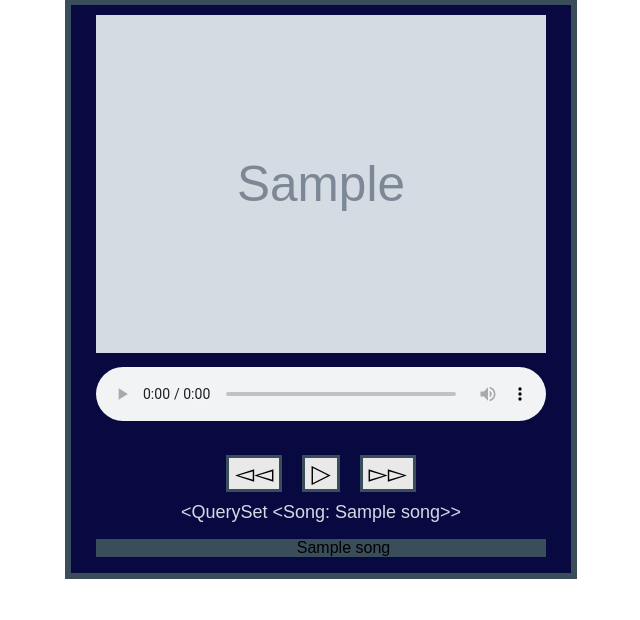
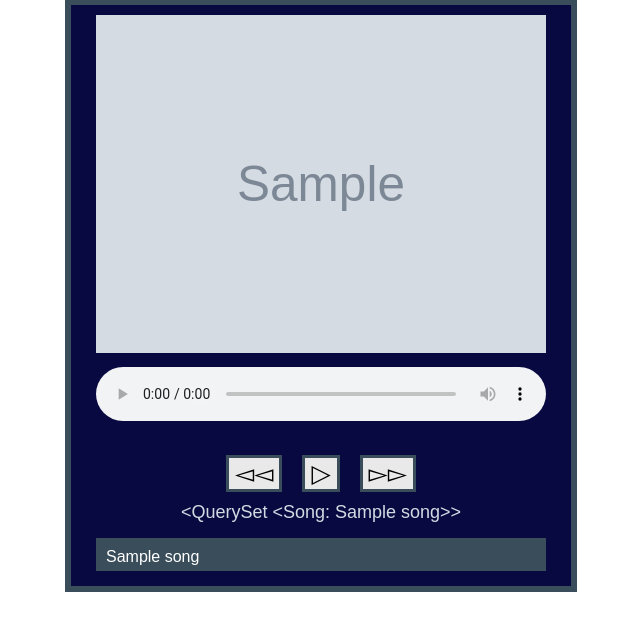
Before and after one commit to KrisAff84/Lyria, a Django app: template player/templates/index.html in a window 1280 px wide. Shown: the part 229-849 px from the top of the page, without its empty margins (319-959 px from the left). Before the commit the page ends 808 px from the top, so only its background shows below. Run offline with Django 4.2, Linux system fonts and the light colour scheme; tables that the repository leaves empty hold one stand-in row (values such as "Sample post"); the template is opened without the code that fills it: values that come from a table or form of the project are taken from there, most other values are stand-ins (such as "Sample title", 1, 10 or a date in 2020); grey boxes marked "Sample" are stand-in pictures.

Commit message:
Aligned list to the left and added on hover functionality

```diff
--- a/player/templates/index.html
+++ b/player/templates/index.html
@@ -64,20 +64,31 @@ It needs to be edited to fit given needs.
             margin-top: 15px;
             margin-bottom: 15px;
             background-color: rgb(58, 77, 90);
+        }
 
+        #song-list {
+            padding: 5px;
+            cursor: pointer;
+            color: white;
         }
+
         #song-list li {
+            margin-top: 5px;
+        }
+
+        #song-list ul {
+            list-style: none;
             display: flex;
             flex-direction: column;
-            align-items: left;
-            margin-top: 5px;
-            margin-left: 5px;
-            cursor: pointer;
-
+            align-items: flex-start;
+            padding-left: 5px;
+            margin-top: 0px;
+            margin-bottom: 0px;
         }
 
-
-
+        #song-list li:hover {
+            color: rgb(102, 146, 176);
+        }
 
     </style>
 </head>
```
